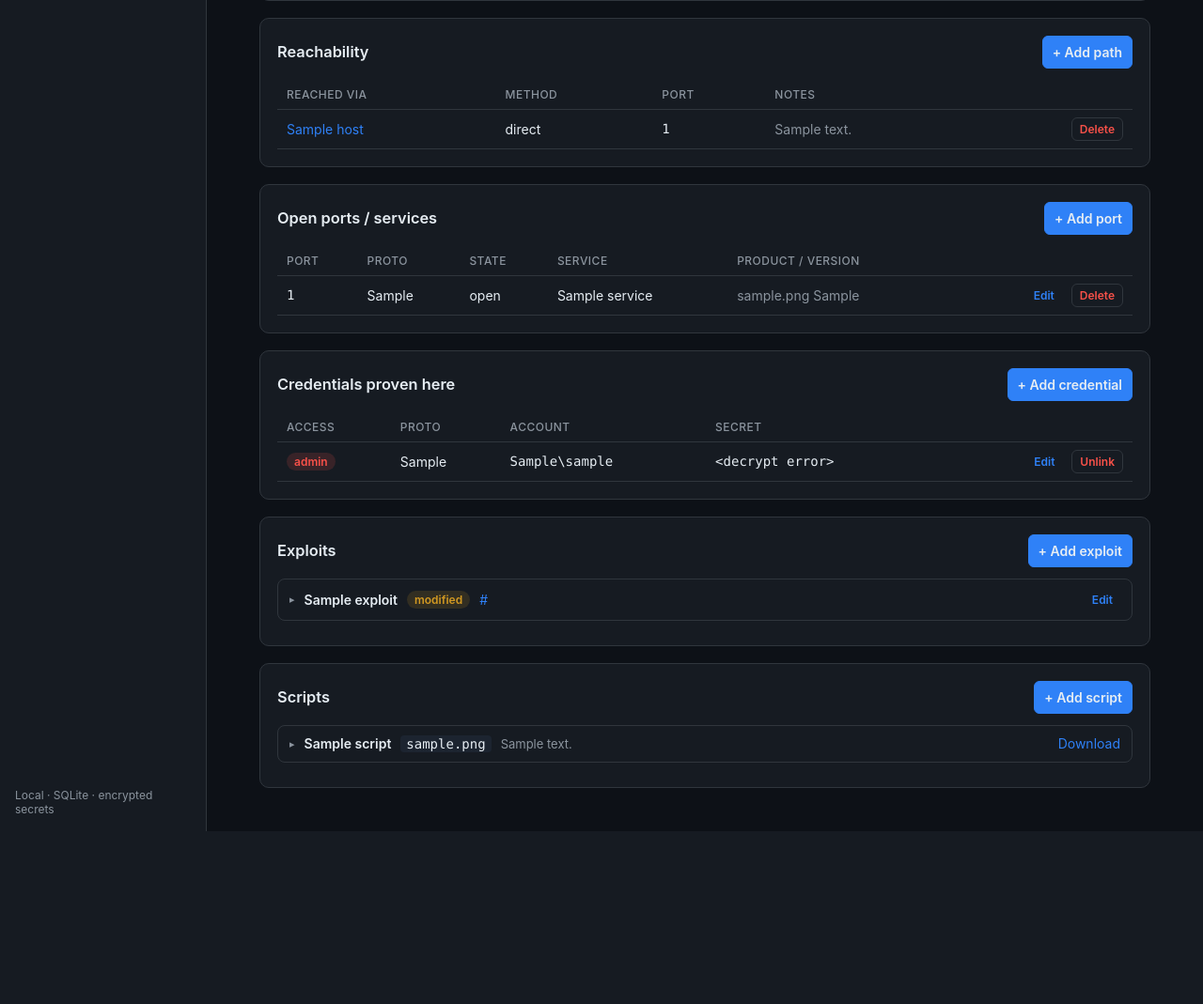
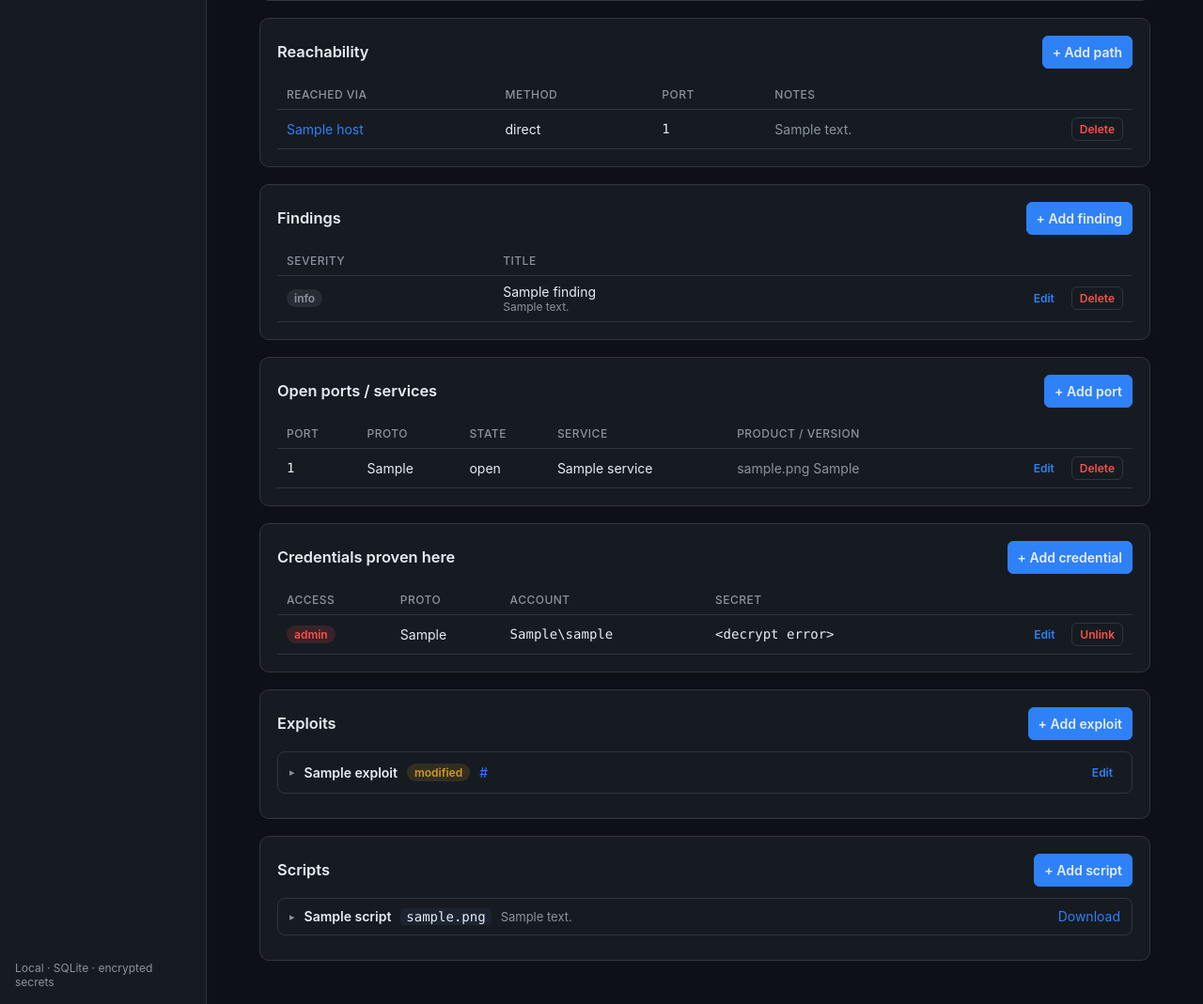
Before and after one commit to wjacobf0/EngagementManager, a FastAPI app: page /hosts/1 in a window 1280 px wide. Shown: the part 962-2031 px from the top of the page at 94% size. Before the commit the page ends 1847 px from the top, so only its background shows below. Run offline with FastAPI, Linux system fonts and the light colour scheme; tables that the repository leaves empty hold one stand-in row (values such as "Sample post").

Commit message:
Adding findings for each target.

```diff
--- a/engagement_manager/app.py
+++ b/engagement_manager/app.py
@@ -214,6 +214,10 @@ def host_detail(host_id: int, request: Request, session: Session = Depends(get_s
     reach_edges = session.exec(
         select(Reachability).where(Reachability.host_id == host_id)
     ).all()
+    host_findings = sorted(
+        session.exec(select(Finding).where(Finding.host_id == host_id)).all(),
+        key=lambda f: (_SEVERITY_ORDER.get(f.severity, 9), f.created_at),
+    )
     pivot_names = {
         h.id: (h.hostname or h.ip)
         for h in session.exec(
@@ -235,6 +239,8 @@ def host_detail(host_id: int, request: Request, session: Session = Depends(get_s
             cred_rows=cred_rows,
             secret_types=list(SecretType),
             access_levels=list(AccessLevel),
+            host_findings=host_findings,
+            severities=list(Severity),
             reach_edges=reach_edges,
             pivot_names=pivot_names,
             pivot_choices=pivot_choices,
@@ -462,6 +468,73 @@ def delete_reach(edge_id: int, session: Session = Depends(get_session)):
         session.commit()
     target = f"/hosts/{host_id}" if host_id else "/topology"
     return RedirectResponse(target, status_code=303)
+
+
+# --------------------------------------------------------------------------- #
+# Findings attached to a host (add / edit / delete, redirecting back to host)
+# --------------------------------------------------------------------------- #
+@app.post("/hosts/{host_id}/findings")
+def add_host_finding(
+    host_id: int,
+    title: str = Form(...),
+    severity: str = Form("medium"),
+    description: str = Form(""),
+    steps: str = Form(""),
+    session: Session = Depends(get_session),
+):
+    host = session.get(Host, host_id)
+    if host and title.strip():
+        try:
+            sev = Severity(severity)
+        except ValueError:
+            sev = Severity.medium
+        session.add(
+            Finding(
+                engagement_id=host.engagement_id,
+                host_id=host_id,
+                title=title.strip(),
+                severity=sev,
+                description=description or None,
+                steps=steps or None,
+            )
+        )
+        session.commit()
+    return RedirectResponse(f"/hosts/{host_id}", status_code=303)
+
+
+@app.post("/hosts/{host_id}/findings/{finding_id}/edit")
+def edit_host_finding(
+    host_id: int,
+    finding_id: int,
+    title: str = Form(...),
+    severity: str = Form("medium"),
+    description: str = Form(""),
+    steps: str = Form(""),
+    session: Session = Depends(get_session),
+):
+    finding = session.get(Finding, finding_id)
+    if finding and title.strip():
+        try:
+            finding.severity = Severity(severity)
+        except ValueError:
+            pass
+        finding.title = title.strip()
+        finding.description = description or None
+        finding.steps = steps or None
+        session.add(finding)
+        session.commit()
+    return RedirectResponse(f"/hosts/{host_id}", status_code=303)
+
+
+@app.post("/hosts/{host_id}/findings/{finding_id}/delete")
+def delete_host_finding(
+    host_id: int, finding_id: int, session: Session = Depends(get_session)
+):
+    finding = session.get(Finding, finding_id)
+    if finding:
+        session.delete(finding)
+        session.commit()
+    return RedirectResponse(f"/hosts/{host_id}", status_code=303)
 
 
 # --------------------------------------------------------------------------- #
--- a/engagement_manager/templates/host_detail.html
+++ b/engagement_manager/templates/host_detail.html
@@ -50,6 +50,25 @@
   <div class="modal-actions">
     <button type="button" class="secondary" onclick="emClose('{{ close_id }}')">Cancel</button>
     <button type="submit">Save credential</button>
+  </div>
+</form>
+{% endmacro %}
+
+{% macro finding_form(action, close_id, severities, f=None) %}
+<form method="post" action="{{ action }}">
+  <div class="row">
+    <div class="field grow"><label>Title</label><input name="title" value="{{ f.title if f else '' }}" placeholder="SMB signing not required" required /></div>
+    <div class="field"><label>Severity</label>
+      <select name="severity">
+        {% for s in severities %}<option value="{{ s.value }}" {{ 'selected' if (f and f.severity==s) or (not f and s.value=='medium') else '' }}>{{ s.value }}</option>{% endfor %}
+      </select>
+    </div>
+  </div>
+  <div class="field"><label>Description / impact</label><textarea name="description" rows="4" placeholder="What it is and why it matters.">{{ f.description or '' if f else '' }}</textarea></div>
+  <div class="field"><label>Steps to reproduce / exploit</label><textarea name="steps" rows="6" class="mono" placeholder="1. ...&#10;2. ...">{{ f.steps or '' if f else '' }}</textarea></div>
+  <div class="modal-actions">
+    <button type="button" class="secondary" onclick="emClose('{{ close_id }}')">Cancel</button>
+    <button type="submit">Save finding</button>
   </div>
 </form>
 {% endmacro %}
@@ -196,6 +215,46 @@
     </div>
   </form>
 </dialog>
+
+<div class="card">
+  <div class="card-head">
+    <h3>Findings</h3>
+    <button type="button" onclick="emShow('add-finding')">+ Add finding</button>
+  </div>
+  <table>
+    <thead><tr><th>Severity</th><th>Title</th><th></th></tr></thead>
+    <tbody>
+      {% for f in host_findings %}
+      <tr>
+        <td><span class="badge sev-{{ f.severity.value }}">{{ f.severity.value }}</span></td>
+        <td>
+          {{ f.title }}
+          {% if f.description %}<div class="muted small wrap">{{ f.description }}</div>{% endif %}
+        </td>
+        <td class="right nowrap">
+          <button class="link small" type="button" onclick="emShow('hf-edit-{{ f.id }}')">Edit</button>
+          <form method="post" action="/hosts/{{ host.id }}/findings/{{ f.id }}/delete" onsubmit="return confirm('Delete finding &quot;{{ f.title }}&quot;?')">
+            <button class="danger small" type="submit">Delete</button>
+          </form>
+        </td>
+      </tr>
+      {% else %}
+      <tr><td colspan="3" class="muted">No findings recorded for this host. They also appear on the <a href="/findings">Findings</a> page.</td></tr>
+      {% endfor %}
+    </tbody>
+  </table>
+</div>
+
+<dialog id="add-finding" class="modal">
+  <div class="modal-head"><h3>Add finding</h3><button type="button" class="icon" onclick="emClose('add-finding')" aria-label="Close">✕</button></div>
+  {{ finding_form('/hosts/' ~ host.id ~ '/findings', 'add-finding', severities) }}
+</dialog>
+{% for f in host_findings %}
+<dialog id="hf-edit-{{ f.id }}" class="modal">
+  <div class="modal-head"><h3>Edit finding</h3><button type="button" class="icon" onclick="emClose('hf-edit-{{ f.id }}')" aria-label="Close">✕</button></div>
+  {{ finding_form('/hosts/' ~ host.id ~ '/findings/' ~ f.id ~ '/edit', 'hf-edit-' ~ f.id, severities, f) }}
+</dialog>
+{% endfor %}
 
 <div class="card">
   <div class="card-head">
```
